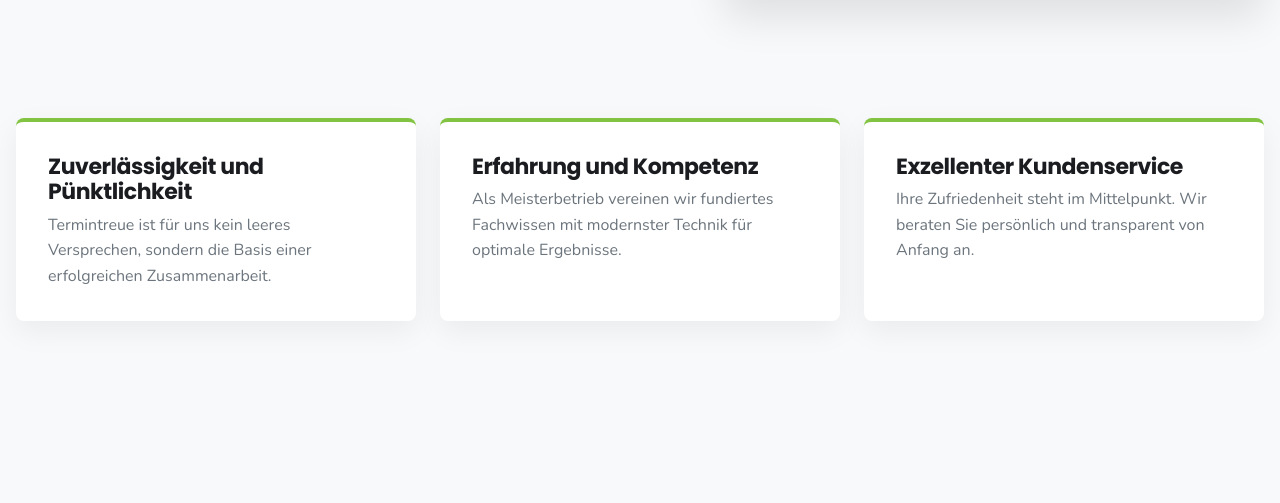
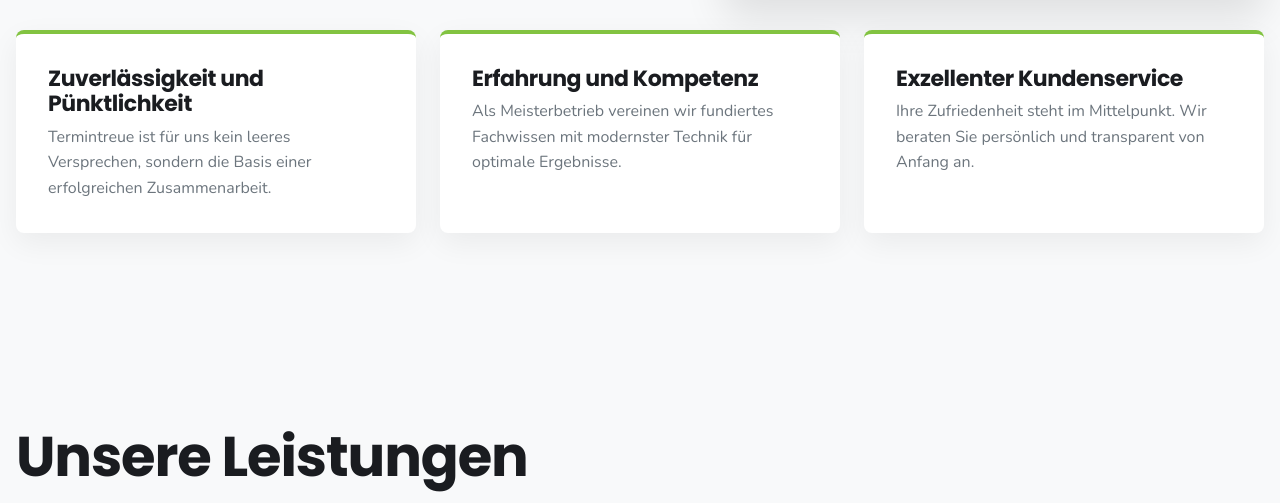
Before and after one commit to benedictjarosremakes/litec-elektro.at, a plain HTML site: page index.html in a window 1280 px wide. Shown: the part 828-1331 px from the top of the page. Drawn offline with nearby package versions, Linux system fonts and the light colour scheme.

Commit message:
Change margin-top for .usps class

```diff
--- a/index.html
+++ b/index.html
@@ -378,7 +378,7 @@ ul {
 
 /* USPs */
 .usps {
-    margin-top: 24px;
+    margin-top: -4rem;
     position: relative;
     z-index: 20;
     padding-bottom: var(--space-16);
```
